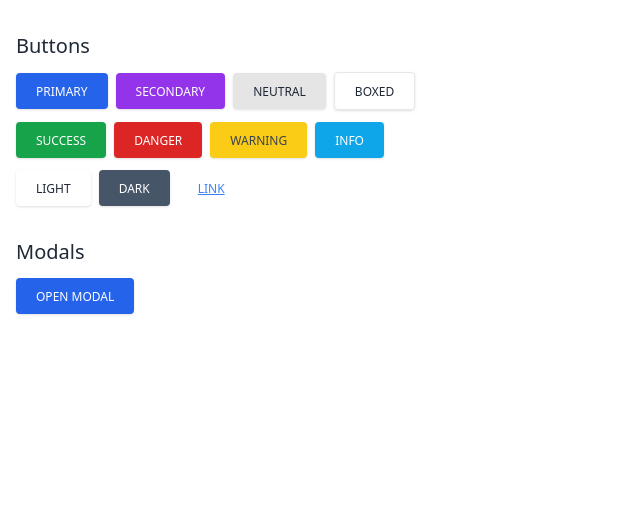
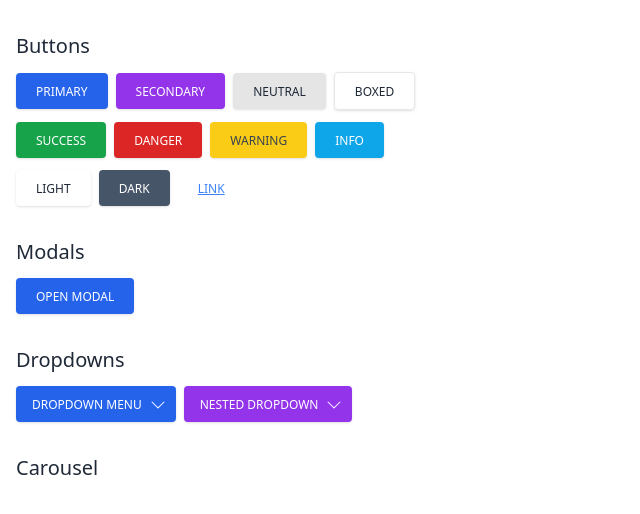
Before and after one commit to 0xSarkar/shiva-ui, a React app: page / in a window 1280 px wide. Shown: the top 514 px of the page, without its empty margins (0-640 px from the left). Built offline with nearby package versions, Linux system fonts and the light colour scheme.

Commit message:
normal dropdown done

```diff
--- a/src/App.js
+++ b/src/App.js
@@ -4,14 +4,21 @@ import Modal from "./components/Modal";
 import Button from "./components/Button";
 import { ThemeProvider } from "./contexts";
 import { themeOptions } from "./theme";
+import Dropdown from "./components/Dropdown";
 
 function App() {
   const [modalIsOpen, setModalIsOpen] = useState(false)
+
+  const [dropdownSingleIsOpen, setDropdownSingleIsOpen] = useState(false)
+  const [dropdownNestedIsOpen, setDropdownNestedIsOpen] = useState(false)
+
   return(
     <>
     <ThemeProvider themeOptions={themeOptions}>
 
     <div className="p-4">
+
+      {/* === Buttons === */}
       <div className="my-4">
         <h2 className="text-xl text-gray-800">Buttons</h2>
         <div className="mt-3">
@@ -33,12 +40,49 @@ function App() {
         </div>
       </div>
 
+      {/* === Modals === */}
       <div className="my-8">
         <h2 className="text-xl text-gray-800">Modals</h2>
         <div className="mt-3">
           <Button onClick={() => setModalIsOpen(true)}>Open Modal</Button>
         </div>
       </div>
+
+      {/* === Dropdown Menus === */}
+      <div className="my-8">
+        <h2 className="text-xl text-gray-800">Dropdowns</h2>
+        <div className="mt-3">
+          <Dropdown.Wrapper isOpen={dropdownSingleIsOpen} setIsOpen={setDropdownSingleIsOpen}>
+            <Dropdown.Button>
+              Dropdown Menu
+            </Dropdown.Button>
+            <Dropdown.List>
+              <Dropdown.Item> Item One</Dropdown.Item>
+              <Dropdown.Item> Item Two</Dropdown.Item>
+              <Dropdown.Item> Item with a very very long text</Dropdown.Item>
+              <Dropdown.Item> Item Four</Dropdown.Item>
+            </Dropdown.List>
+          </Dropdown.Wrapper>
+
+          <Dropdown.Wrapper isOpen={dropdownNestedIsOpen} setIsOpen={setDropdownNestedIsOpen} className="ml-2">
+            <Dropdown.Button variant="secondary">
+              Nested Dropdown
+            </Dropdown.Button>
+            <Dropdown.List>
+              <Dropdown.Item> Item One</Dropdown.Item>
+              <Dropdown.Item> Item Two</Dropdown.Item>
+              <Dropdown.Item> Item with a very very long text</Dropdown.Item>
+              <Dropdown.Item> Item Four</Dropdown.Item>
+            </Dropdown.List>
+          </Dropdown.Wrapper>
+        </div>
+      </div>
+
+      {/* === Dropdown Menus === */}
+      <div className="my-8">
+        <h2 className="text-xl text-gray-800">Carousel</h2>
+      </div>
+
     </div>
 
     <Modal.BackDrop isOpen={modalIsOpen} setIsOpen={setModalIsOpen}>
--- /dev/null
+++ b/src/components/Dropdown/DropdownButton.js
@@ -0,0 +1,21 @@
+import classNames from 'classnames'
+import React from 'react'
+import Button from '../Button'
+
+function DropdownButton({ isOpen, setIsOpen, className, variant="primary", children }) {
+  const defaultClasses = "pl-4 pr-2.5 flex items-center z-50 relative"
+  const updatedClasses = classNames(defaultClasses, className)
+
+  return (
+    <Button className={updatedClasses} variant={variant} onClick={() => setIsOpen(!isOpen)}>
+      {children}
+      <div className={`ml-2 transition ${isOpen ? 'rotate-180' : ''}`}>
+        <svg xmlns="http://www.w3.org/2000/svg" fill="currentColor" className="w-4 h-4" viewBox="0 0 16 16">
+          <path fillRule="evenodd" d="M1.646 4.646a.5.5 0 0 1 .708 0L8 10.293l5.646-5.647a.5.5 0 0 1 .708.708l-6 6a.5.5 0 0 1-.708 0l-6-6a.5.5 0 0 1 0-.708z"/>
+        </svg>
+      </div>
+    </Button>
+  )
+}
+
+export default DropdownButton
--- /dev/null
+++ b/src/components/Dropdown/DropdownItem.js
@@ -0,0 +1,19 @@
+import classNames from 'classnames'
+import React from 'react'
+
+function DropdownItem({ setIsOpen, children, className }) {
+  const defaultClasses = 'px-3 py-1.5 hover:bg-gray-100 cursor-pointer'
+  const updatedClasses = classNames(defaultClasses, className)
+
+  const handleItemClick = () => {
+    setIsOpen(false)
+  }
+
+  return (
+    <div className={updatedClasses} onClick={handleItemClick}>
+      {children}
+    </div>
+  )
+}
+
+export default DropdownItem
--- /dev/null
+++ b/src/components/Dropdown/DropdownList.js
@@ -0,0 +1,51 @@
+import classNames from 'classnames'
+import React, {Children, cloneElement, useState, useEffect, useRef} from 'react'
+import DropdownItem from './DropdownItem'
+
+function DropdownList({ isOpen, setIsOpen, className, children }) {
+  const [isTransitioning, setIsTransitioning] = useState(false)
+  const listRef = useRef(null)
+
+  const defaultClasses = `absolute z-40 w-max bg-white border border-gray-300 shadow-lg rounded mt-0.5 text-gray-800 text-sm ${isTransitioning && isOpen? "opacity-100 translate-y-0" : "opacity-0 -translate-y-1/2"} transition`
+  const updatedClasses = classNames(defaultClasses, className)
+
+  // Function to handle clicks outside the list
+  const handleClickOutside = (event) => {
+    if (listRef.current && !listRef.current.parentNode.contains(event.target)) {
+      // Clicked outside the list, so close it
+      setIsOpen(false);
+    }
+  }
+
+  useEffect(() => {
+    // Attach the event listener when the list is open
+    if (isOpen) {
+      setIsTransitioning(true) // whenever isOpen state changes, the component is in a transitioning state
+      document.addEventListener("mousedown", handleClickOutside);
+    } else {
+      setTimeout(() => {
+        setIsTransitioning(false)
+      }, 150);
+      document.removeEventListener("mousedown", handleClickOutside);
+    }
+
+    // Clean up the event listener when the component unmounts
+    return () => {
+      document.removeEventListener("mousedown", handleClickOutside);
+    };
+  }, [isOpen]);
+
+  return (
+    (isOpen || isTransitioning) &&
+    <div ref={listRef} className={updatedClasses}>
+      {
+        Children.map(children, (child) => {
+          if(child.type == DropdownItem)
+            return cloneElement(child, {setIsOpen})
+        })
+      }
+    </div>
+  )
+}
+
+export default DropdownList
--- /dev/null
+++ b/src/components/Dropdown/DropdownWrapper.js
@@ -0,0 +1,29 @@
+import React, { Children, cloneElement } from 'react'
+import DropdownButton from './DropdownButton'
+import classNames from 'classnames'
+import DropdownList from './DropdownList'
+
+function DropdownWrapper({ isOpen, setIsOpen, className, children }) {
+  const defaultClasses = "inline-block relative"
+
+  const updatedClasses = classNames(defaultClasses, className)
+
+  return (
+    <div className={updatedClasses}>
+    {
+      Children.map(children, (child) => {
+        if(child.type == DropdownButton)
+          return cloneElement(child, {isOpen, setIsOpen})
+      })
+    }
+    {
+      Children.map(children, (child) => {
+        if(child.type == DropdownList)
+          return cloneElement(child, {isOpen, setIsOpen})
+      })
+    }
+    </div>
+  )
+}
+
+export default DropdownWrapper
--- /dev/null
+++ b/src/components/Dropdown/index.js
@@ -0,0 +1,13 @@
+import DropdownWrapper from "./DropdownWrapper";
+import DropdownButton from "./DropdownButton";
+import DropdownList from "./DropdownList";
+import DropdownItem from "./DropdownItem";
+
+const Dropdown = {
+  Wrapper: DropdownWrapper,
+  Button: DropdownButton,
+  List: DropdownList,
+  Item: DropdownItem,
+}
+
+export default Dropdown;
--- a/src/components/Modal/ModalBackdrop.js
+++ b/src/components/Modal/ModalBackdrop.js
@@ -9,7 +9,7 @@ function ModalBackdrop({children, isOpen, setIsOpen, className}) {
   // we need this transition states for showing the opening and closing animations(CSS transitions)
   // isTransition is basically the copy of isOpen state but the false state has some delay (look in useEffect)
 
-  const defaultClasses = `fixed z-50 top-0 left-0 w-full h-full outline-none overflow-x-hidden overflow-y-auto inset-0 bg-black/30 flex items-center justify-center p-4 ${isTransitioning && isOpen? "opacity-100" : "opacity-0"} transition-opacity`
+  const defaultClasses = `fixed z-50 top-0 left-0 w-full h-full outline-none overflow-x-hidden overflow-y-auto inset-0 bg-black/30 flex items-center justify-center p-4 ${isTransitioning && isOpen? "opacity-100" : "opacity-0"} transition`
 
   const updatedClasses = classNames(defaultClasses, className)
 
--- a/src/components/Modal/ModalBox.js
+++ b/src/components/Modal/ModalBox.js
@@ -10,7 +10,7 @@ function ModalBox({ children, className, isOpen, setIsOpen, isTransitioning, set
 
   const modalRef = useRef(null)
 
-  const defaultClasses = `bg-white mx-auto w-full shadow-lg rounded ${isTransitioning && isOpen? "scale-100" : "scale-75"} transition-transform max-w-md`
+  const defaultClasses = `bg-white mx-auto w-full shadow-lg rounded ${isTransitioning && isOpen? "scale-100" : "scale-75"} transition max-w-md`
   const updatedClasses = classNames(defaultClasses, className)
 
   useEffect(() => {
@@ -41,7 +41,7 @@ function ModalBox({ children, className, isOpen, setIsOpen, isTransitioning, set
 
   return(
   (isOpen || isTransitioning) &&
-  <div className={`fixed z-50 top-0 left-0 w-full h-full outline-none overflow-x-hidden overflow-y-auto inset-0 bg-black/30 flex items-center justify-center p-4 ${isTransitioning && isOpen? "opacity-100" : "opacity-0"} transition-opacity`}>
+  <div className={`fixed z-50 top-0 left-0 w-full h-full outline-none overflow-x-hidden overflow-y-auto inset-0 bg-black/30 flex items-center justify-center p-4`}>
     <div ref={modalRef} className={updatedClasses}>
       {
         Children.map(children, (child) => {
```
